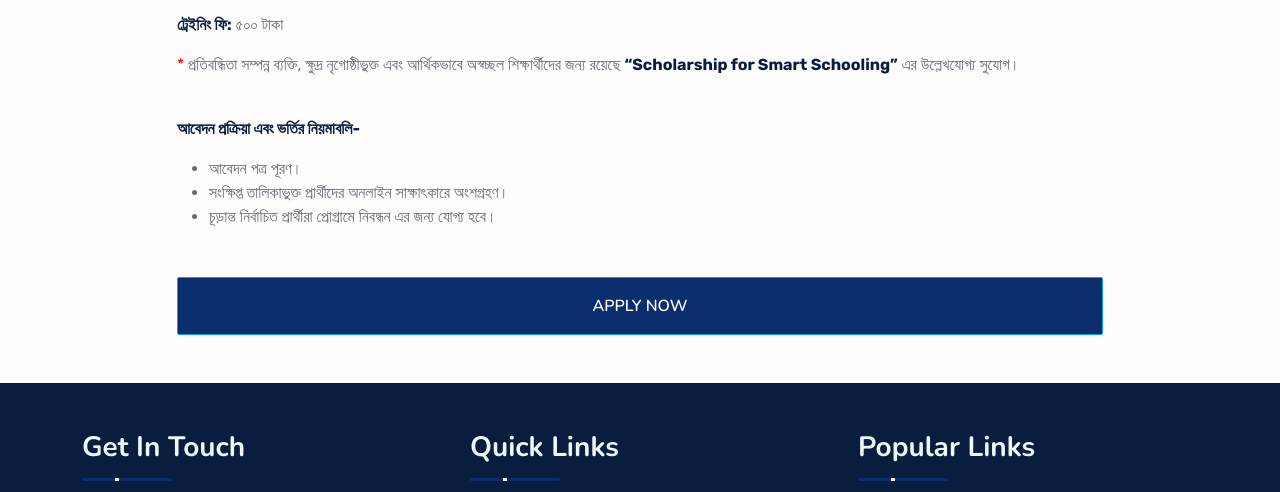
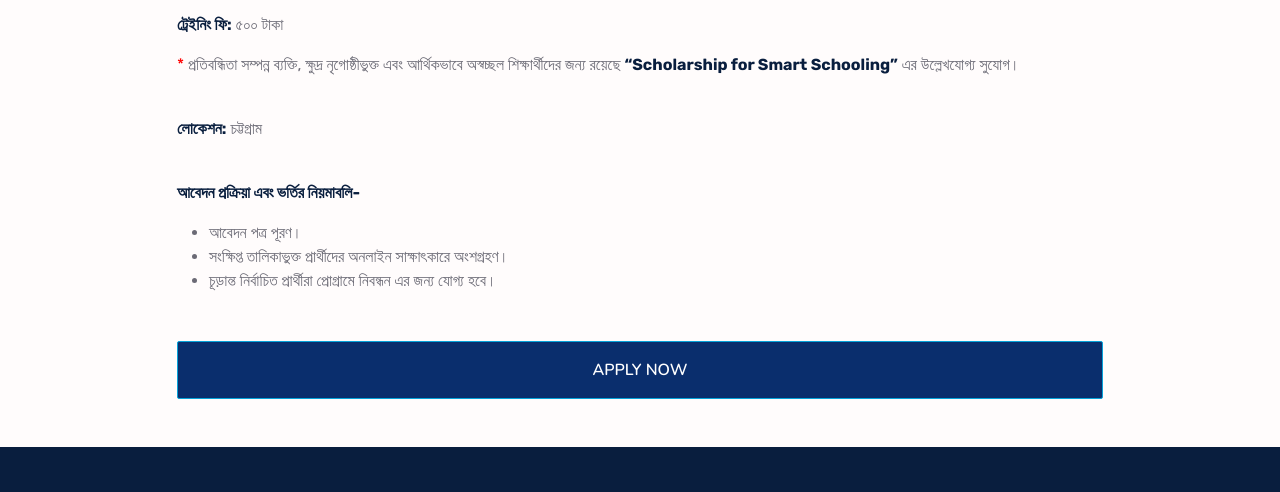
Before and after one commit to sr-official/disha, a plain HTML site: page aimless-genius.html in a window 1280 px wide. Shown: the part 1635-2127 px from the top of the page. Drawn offline with nearby package versions, Linux system fonts and the light colour scheme.

Commit message:
aimless location

```diff
--- a/aimless-genius.html
+++ b/aimless-genius.html
@@ -188,6 +188,10 @@
                             <span style="color:red">* </span>প্রতিবন্ধিতা সম্পন্ন ব্যক্তি, ক্ষুদ্র নৃগোষ্ঠীভুক্ত এবং আর্থিকভাবে অস্বচ্ছল শিক্ষার্থীদের জন্য রয়েছে <strong class="text-dark">“Scholarship for Smart Schooling”</strong> এর উল্লেখযোগ্য সুযোগ।
                         </p>
                         <br>
+                        <p>
+                            <strong class="text-dark">লোকেশন:</strong> চট্টগ্রাম
+                        </p>
+                        <br>
                         <p><strong class="text-dark">আবেদন প্রক্রিয়া এবং ভর্তির নিয়মাবলি-</strong></p>
                             <ul>
                                 <li>আবেদন পত্র পূরণ।</li>
```
